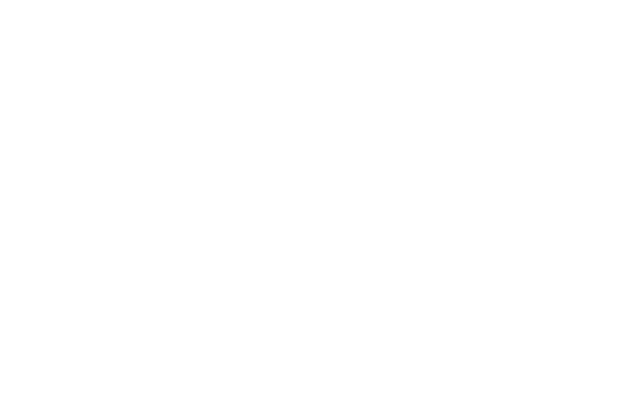
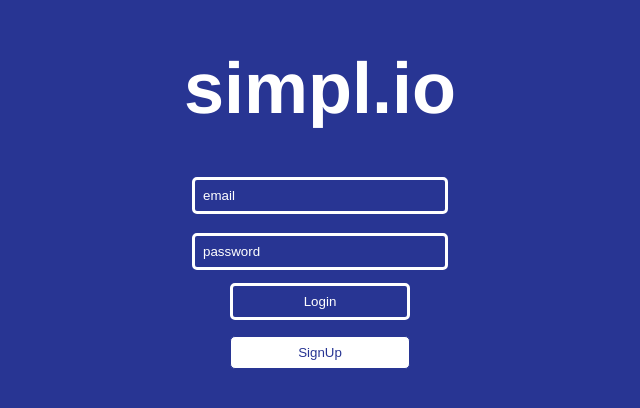
Before and after one commit to GeorgeElsham/simpl, a Vue app in the folder frontend/simpl/: page /login in a window 1280 px wide. Before the commit this address had no page. Shown: the part 192-600 px from the top of the page, without its empty margins (320-960 px from the left). Built offline with nearby package versions, Linux system fonts and the light colour scheme.

Commit message:
basic login screen

```diff
--- /dev/null
+++ b/frontend/simpl/src/components/auth/Login.vue
@@ -0,0 +1,102 @@
+<template>
+  <div id="center">
+    <h1 id="title">simpl.io</h1>
+    <form class="container">
+      <input class="field" type="email" placeholder="email" /><br />
+      <input class="field" type="password" placeholder="password" />
+      <div class="container">
+        <input id="login" type="submit" value="Login" />
+        <input id="signup" type="submit" value="SignUp" />
+      </div>
+    </form>
+  </div>
+</template>
+
+<script>
+export default {};
+</script>
+
+
+<style scoped>
+#center {
+  background-color: #283593;
+  height: 100%;
+  width: 100%;
+  display: flex;
+  flex-direction: column;
+  justify-content: center;
+  align-items: center;
+  color: #ffffff;
+  gap: 3rem;
+}
+input.field {
+  border: 3px solid #ffffff;
+  background-color: #283593;
+  border-radius: 5px;
+  padding: 0.5rem;
+  display: inline-block;
+  box-sizing: border-box;
+  color: #ffffff;
+}
+
+::-webkit-input-placeholder {
+  color: #ffffff;
+  caret-color: #ffffff;
+}
+
+form.container {
+  display: flex;
+  flex-direction: column;
+  gap: 0.01rem;
+  width: 20vw;
+}
+
+div.container {
+  display: flex;
+  flex-direction: column;
+  gap: 1rem;
+  width: 70%;
+  align-items: center;
+  align-self: center;
+  justify-content: center;
+  margin-top: 5%;
+}
+
+#login {
+  border: 3px solid #ffffff;
+  background-color: #283593;
+  border-radius: 5px;
+  padding: 0.5rem;
+  width: 100%;
+  display: inline-block;
+  box-sizing: border-box;
+  color: #ffffff;
+}
+
+#login:hover {
+  background: #ffffff;
+  color: #283593;
+  cursor: pointer;
+}
+
+#signup {
+  border: 1px solid #283593;
+  background-color: #ffffff;
+  border-radius: 5px;
+  padding: 0.5rem;
+  width: 100%;
+  display: inline-block;
+  box-sizing: border-box;
+  color: #283593;
+}
+
+#signup:hover {
+  background: #CFD8DC;
+  color: #283593;
+  cursor: pointer;
+}
+
+#title {
+  font-size: 9vh;
+}
+</style>
--- a/frontend/simpl/src/router/index.js
+++ b/frontend/simpl/src/router/index.js
@@ -1,5 +1,6 @@
 import { createRouter, createWebHistory } from 'vue-router'
 import Home from '../components/homepage/Home.vue'
+import Login from '../components/auth/Login.vue'
 
 const routes = [
   {
@@ -7,6 +8,11 @@
     name: 'Home',
     component: Home
   },
+  {
+    path: '/login',
+    name: 'Login',
+    component: Login
+  }
 
 ]
 
```
Also changed, not shown: frontend/simpl/src/components/loginpage/Login.vue (deleted, +0 -27 lines), 1 other file (tests, documents, lock files or other folders).
